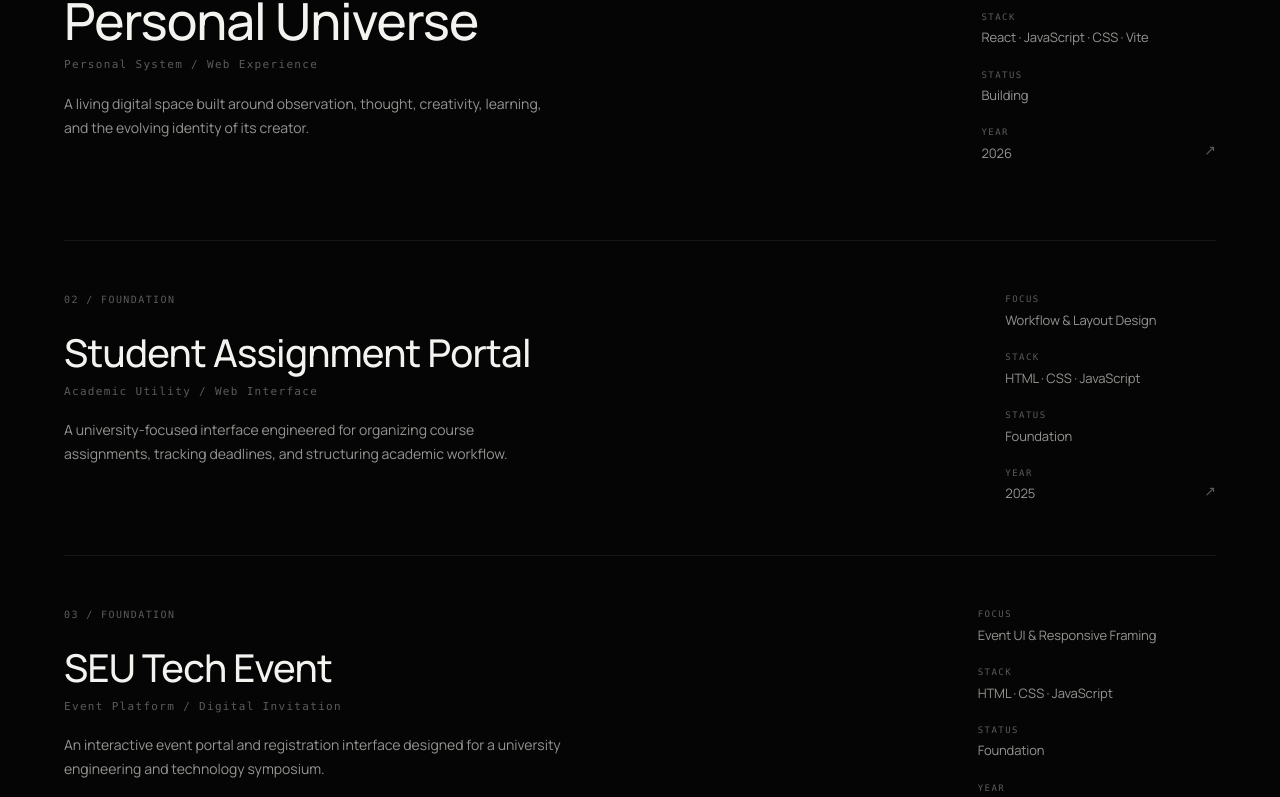
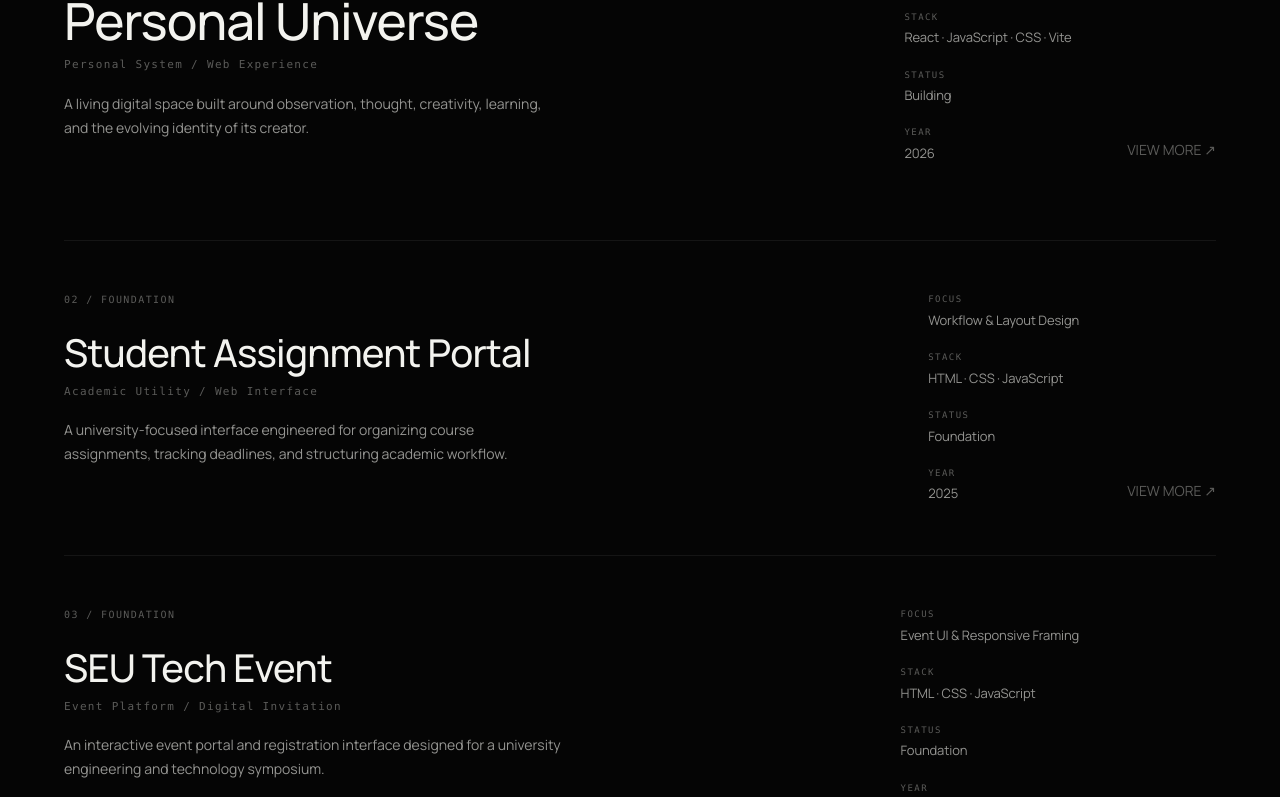
Before and after one commit to shahriarbappy60-ship-it/personal-universe, a React (Vite) app: page /create in a window 1280 px wide. Shown: the part 1035-1832 px from the top of the page. Built offline with nearby package versions, Linux system fonts and the light colour scheme.

Commit message:
Add clear View More and View Less project expansion controls

```diff
--- a/src/pages/CreatePage.jsx
+++ b/src/pages/CreatePage.jsx
@@ -57,7 +57,7 @@ function ProjectArchiveRow({ project, isExpanded, onToggle }) {
 
           <div className="archive-row-arrow-wrap">
             <span className="archive-row-arrow" aria-hidden="true">
-              {isExpanded ? '↑' : '↗'}
+              {isExpanded ? 'VIEW LESS ↑' : 'VIEW MORE ↗'}
             </span>
           </div>
         </div>
```
